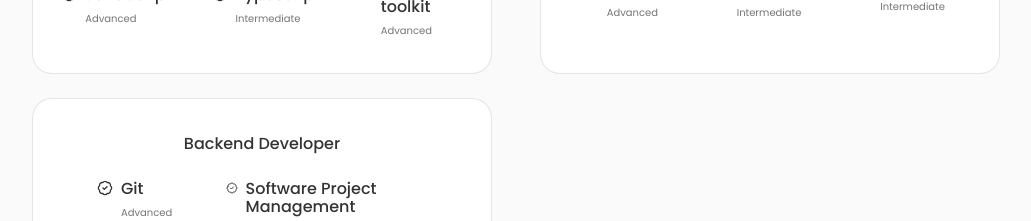
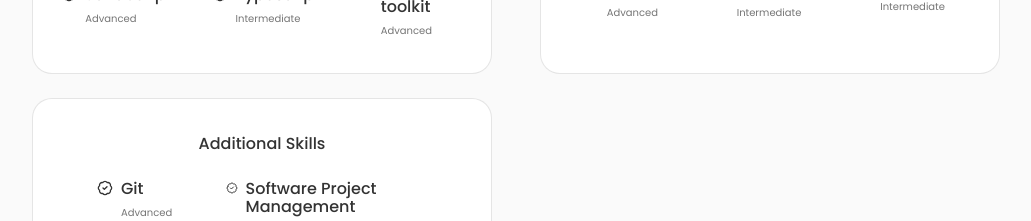
Before and after one commit to Hamzshaa/Personal-Portfolio, a React (Create React App) app: page / in a window 1280 px wide. Shown: the part 1960-2181 px from the top of the page, without its empty margins (124-1155 px from the left). Built offline with nearby package versions, Linux system fonts and the light colour scheme.

Commit message:
Additional.jsx updated

```diff
--- a/src/components/skills/Additional.jsx
+++ b/src/components/skills/Additional.jsx
@@ -4,7 +4,7 @@
 function Additional() {
   return (
     <div className="skills__content">
-      <h3 className="skills__title">Backend Developer</h3>
+      <h3 className="skills__title">Additional Skills</h3>
 
       <div className="skills__box">
         <div className="skills__group">
```
